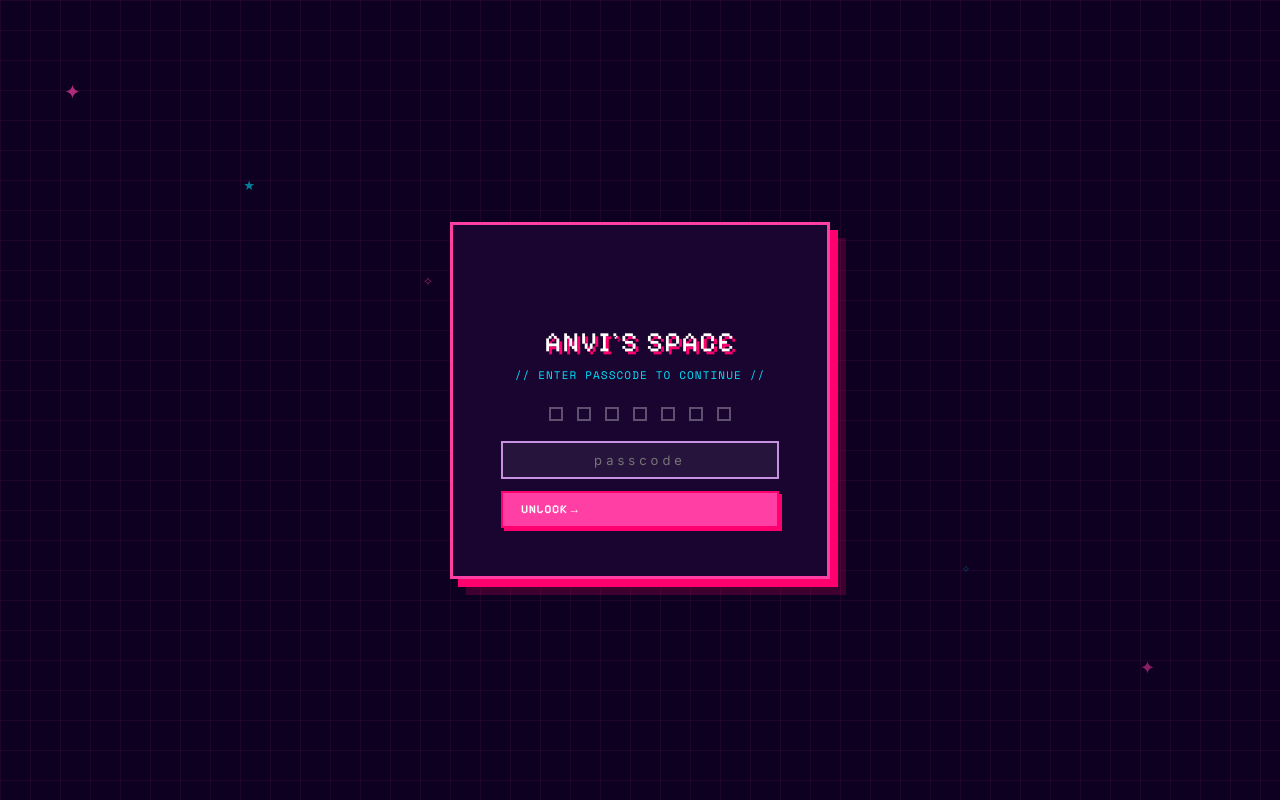
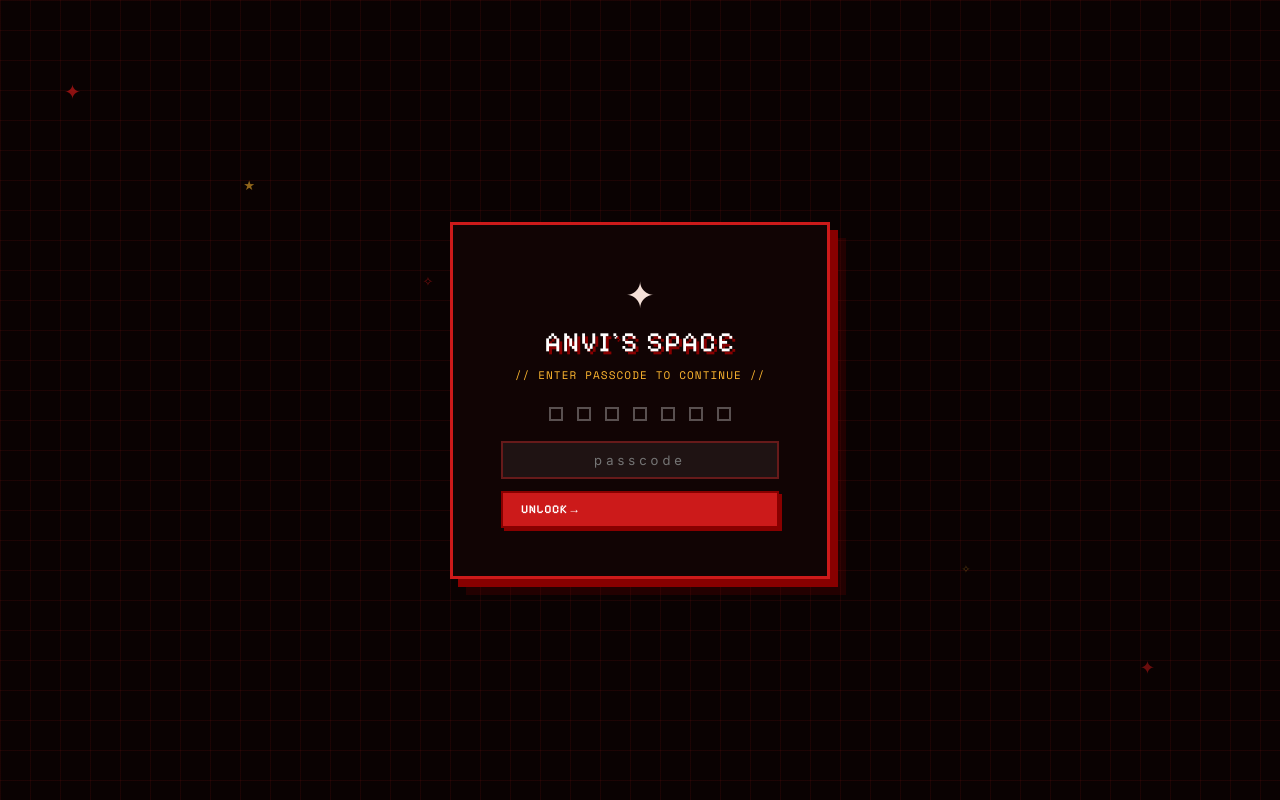
Before and after one commit to anvikaranjkar/anvi-dashboard, a React (Vite) app: page / in a window 1280 px wide. Built offline with nearby package versions, Linux system fonts and the light colour scheme.

Commit message:
Update App.jsx

```diff
--- a/src/App.jsx
+++ b/src/App.jsx
@@ -151,41 +151,45 @@ const styles = `
   * { box-sizing: border-box; margin: 0; padding: 0; }
 
   :root {
-    --bg: #FDF0F8;
-    --bg2: #FFF5FB;
-    --pink: #FF3FA4;
-    --pink-hot: #FF006E;
-    --pink-light: #FFD6ED;
-    --pink-mid: #FFB3DA;
-    --yellow: #FFE600;
-    --yellow-light: #FFFACC;
-    --yellow-bright: #FFD700;
-    --mint: #00F5A0;
-    --mint-light: #CCFFF0;
-    --cyan: #00E5FF;
-    --cyan-light: #CCFAFF;
-    --purple: #BF5FFF;
-    --purple-light: #F0D9FF;
-    --blue: #4CC9F0;
-    --blue-light: #D0F4FF;
-    --orange: #FF6B35;
-    --orange-light: #FFE5D9;
-    --lime: #B5FF3A;
-    --lime-light: #F0FFD9;
-    --text: #1A0530;
-    --text-soft: #5C3A7A;
-    --muted: #A07ABF;
-    --sand: #F0E0F5;
-    --border: #E5C5F0;
-    --border-pixel: #C890E0;
+    --bg: #1A0A0A;
+    --bg2: #221010;
+    --primary: #CC1A1A;
+    --primary-hot: #FF2020;
+    --primary-light: #3D1010;
+    --primary-mid: #551818;
+    --pink: #CC1A1A;
+    --pink-hot: #FF2020;
+    --pink-light: #3D1010;
+    --pink-mid: #551818;
+    --yellow: #E8A020;
+    --yellow-light: #2A1E00;
+    --yellow-bright: #FFB830;
+    --mint: #00C870;
+    --mint-light: #002A18;
+    --cyan: #E05050;
+    --cyan-light: #2A1010;
+    --purple: #882222;
+    --purple-light: #2A0E0E;
+    --blue: #C84040;
+    --blue-light: #2A1010;
+    --orange: #D4722A;
+    --orange-light: #2A1800;
+    --lime: #A0C830;
+    --lime-light: #1A2000;
+    --text: #F5E0D8;
+    --text-soft: #C8927A;
+    --muted: #886055;
+    --sand: #2A1414;
+    --border: #3D1C1C;
+    --border-pixel: #661A1A;
     --sidebar-w: 250px;
     --radius: 0px;
     --radius-sm: 0px;
     --radius-xs: 0px;
-    --shadow: 4px 4px 0px #C890E0;
-    --shadow-hot: 4px 4px 0px #FF3FA4;
-    --shadow-yellow: 4px 4px 0px #FFD700;
-    --shadow-cyan: 4px 4px 0px #00E5FF;
+    --shadow: 4px 4px 0px #661A1A;
+    --shadow-hot: 4px 4px 0px #FF2020;
+    --shadow-yellow: 4px 4px 0px #FFB830;
+    --shadow-cyan: 4px 4px 0px #E05050;
     --transition: 0.15s ease;
     --font-pixel: 'Pixelify Sans', monospace;
     --font-mono: 'Space Mono', monospace;
@@ -195,39 +199,40 @@ const styles = `
 
   body { font-family: var(--font-body); background: var(--bg); color: var(--text); }
 
-  /* ── DARK MODE ── */
+  /* ── DARK MODE (even darker / deeper for this theme) ── */
   body.dark-mode {
-    --bg: #0D0020;
-    --bg2: #150030;
-    --text: #F0E0FF;
-    --text-soft: #C9A8E8;
-    --muted: #7B5FA0;
-    --sand: #1E0040;
-    --border: #3D1A6E;
-    --border-pixel: #6B2DA8;
-    --shadow: 4px 4px 0px #6B2DA8;
-    --shadow-hot: 4px 4px 0px #FF3FA4;
-    --pink-light: #4A0030;
-    --pink-mid: #6B0045;
-    --yellow-light: #2A2000;
-    --mint-light: #001A10;
-    --cyan-light: #001A20;
-    --purple-light: #1E0040;
-    --orange-light: #2A1000;
-    --lime-light: #1A2000;
-    --blue-light: #001A2A;
-  }
-  body.dark-mode .sidebar { background: #070015; border-right-color: var(--pink); }
+    --bg: #0D0404;
+    --bg2: #150808;
+    --text: #FFE8E0;
+    --text-soft: #D4927A;
+    --muted: #775044;
+    --sand: #1E0A0A;
+    --border: #331010;
+    --border-pixel: #551414;
+    --shadow: 4px 4px 0px #551414;
+    --shadow-hot: 4px 4px 0px #FF2020;
+    --primary-light: #2A0808;
+    --pink-light: #2A0808;
+    --pink-mid: #3D1010;
+    --yellow-light: #1E1400;
+    --mint-light: #001A0E;
+    --cyan-light: #1E0808;
+    --purple-light: #1A0606;
+    --orange-light: #1E1000;
+    --lime-light: #121800;
+    --blue-light: #1A0808;
+  }
+  body.dark-mode .sidebar { background: #080202; border-right-color: var(--primary); }
   body.dark-mode input[type="text"], body.dark-mode input[type="url"], body.dark-mode input[type="datetime-local"],
   body.dark-mode input[type="date"], body.dark-mode input[type="password"], body.dark-mode textarea, body.dark-mode select {
-    background: #150030; color: var(--text); border-color: var(--border-pixel);
+    background: #150808; color: var(--text); border-color: var(--border-pixel);
   }
   body.dark-mode input:focus, body.dark-mode textarea:focus, body.dark-mode select:focus {
-    background: #1E0040; border-color: var(--pink); box-shadow: 3px 3px 0px var(--pink-light);
-  }
-  body.dark-mode .hero { background: linear-gradient(135deg, #0D0020 0%, #150030 50%, #070015 100%); }
-  body.dark-mode .lock-card { background: #070015; }
-  body.dark-mode .toast { background: #070015; }
+    background: #1E0A0A; border-color: var(--primary); box-shadow: 3px 3px 0px var(--primary-light);
+  }
+  body.dark-mode .hero { background: linear-gradient(135deg, #0D0404 0%, #150808 50%, #080202 100%); }
+  body.dark-mode .lock-card { background: #080202; }
+  body.dark-mode .toast { background: #080202; }
 
   .app { display: flex; min-height: 100vh; width: 100vw; overflow-x: hidden; }
 
@@ -237,8 +242,8 @@ const styles = `
     position: fixed;
     inset: 0;
     background-image:
-      linear-gradient(rgba(255,62,164,0.04) 1px, transparent 1px),
-      linear-gradient(90deg, rgba(255,62,164,0.04) 1px, transparent 1px);
+      linear-gradient(rgba(204,26,26,0.06) 1px, transparent 1px),
+      linear-gradient(90deg, rgba(204,26,26,0.06) 1px, transparent 1px);
     background-size: 24px 24px;
     pointer-events: none;
     z-index: 0;
@@ -247,8 +252,8 @@ const styles = `
   /* ── SIDEBAR ── */
   .sidebar {
     width: var(--sidebar-w);
-    background: #1A0530;
-    border-right: 3px solid var(--pink);
+    background: #110606;
+    border-right: 3px solid var(--primary);
     display: flex;
     flex-direction: column;
     position: fixed;
@@ -268,21 +273,21 @@ const styles = `
   }
   .sidebar-logo {
     padding: 28px 20px 20px;
-    border-bottom: 2px solid rgba(255,62,164,0.3);
+    border-bottom: 2px solid rgba(204,26,26,0.3);
     position: relative;
   }
   .logo-text {
     font-family: var(--font-pixel);
     font-size: 20px;
-    color: var(--pink);
+    color: var(--primary);
     line-height: 1.2;
-    text-shadow: 2px 2px 0px #FF006E, 4px 4px 0px rgba(255,0,110,0.3);
+    text-shadow: 2px 2px 0px #880000, 4px 4px 0px rgba(136,0,0,0.3);
     letter-spacing: 0.05em;
   }
   .logo-sub {
     font-family: var(--font-mono);
     font-size: 9px;
-    color: var(--cyan);
+    color: var(--yellow-bright);
     letter-spacing: 0.15em;
     text-transform: uppercase;
     margin-top: 6px;
@@ -291,14 +296,14 @@ const styles = `
   .logo-pill {
     display: inline-block;
     margin-top: 10px;
-    background: var(--pink);
+    background: var(--primary);
     color: white;
     font-family: var(--font-pixel);
     font-size: 10px;
     letter-spacing: 0.08em;
     padding: 3px 10px;
-    border: 1.5px solid #FF69B4;
-    box-shadow: 2px 2px 0px #AA0055;
+    border: 1.5px solid #FF2020;
+    box-shadow: 2px 2px 0px #880000;
   }
   .nav-section { padding: 16px 10px 8px; }
   .nav-label {
@@ -306,11 +311,11 @@ const styles = `
     font-size: 9px;
     letter-spacing: 0.16em;
     text-transform: uppercase;
-    color: var(--cyan);
+    color: var(--yellow-bright);
     padding: 0 10px;
     margin-bottom: 6px;
     margin-top: 12px;
-    opacity: 0.8;
+    opacity: 0.7;
   }
   .nav-item {
     display: flex;
@@ -320,7 +325,7 @@ const styles = `
     cursor: pointer;
     font-family: var(--font-pixel);
     font-size: 13px;
-    color: rgba(255,255,255,0.55);
+    color: rgba(245,224,216,0.45);
     transition: all var(--transition);
     border: none;
     background: none;
@@ -330,22 +335,22 @@ const styles = `
     letter-spacing: 0.03em;
   }
   .nav-item:hover {
-    background: rgba(255,62,164,0.12);
-    color: var(--pink);
-    border-left-color: var(--pink);
+    background: rgba(204,26,26,0.15);
+    color: var(--primary);
+    border-left-color: var(--primary);
   }
   .nav-item.active {
-    background: linear-gradient(90deg, rgba(255,62,164,0.25), transparent);
-    color: var(--pink);
-    border-left: 3px solid var(--pink);
-    text-shadow: 0 0 8px rgba(255,62,164,0.5);
-  }
-  .nav-item.active .nav-icon { filter: drop-shadow(0 0 4px var(--pink)); }
+    background: linear-gradient(90deg, rgba(204,26,26,0.3), transparent);
+    color: #FF6060;
+    border-left: 3px solid var(--primary);
+    text-shadow: 0 0 8px rgba(204,26,26,0.6);
+  }
+  .nav-item.active .nav-icon { filter: drop-shadow(0 0 4px var(--primary)); }
   .nav-icon { font-size: 16px; }
   .sidebar-footer {
     margin-top: auto;
     padding: 14px 10px 20px;
-    border-top: 2px solid rgba(255,62,164,0.2);
+    border-top: 2px solid rgba(204,26,26,0.2);
   }
 
   /* ── MAIN ── */
@@ -362,19 +367,19 @@ const styles = `
   .hero {
     position: relative;
     min-height: 180px;
-    background: linear-gradient(135deg, #2D0050 0%, #1A0040 40%, #0D002B 100%);
+    background: linear-gradient(135deg, #1A0606 0%, #110404 40%, #0A0202 100%);
     overflow: hidden;
     display: flex;
     align-items: flex-end;
     padding: 28px 44px;
-    border-bottom: 3px solid var(--pink);
+    border-bottom: 3px solid var(--primary);
   }
   .hero::after {
     content: '';
     position: absolute;
     bottom: -3px; left: 0; right: 0;
     height: 3px;
-    background: linear-gradient(90deg, var(--pink), var(--purple), var(--cyan), var(--yellow), var(--pink));
+    background: linear-gradient(90deg, var(--primary), var(--yellow-bright), #FF6060, var(--mint), var(--primary));
     background-size: 200% 100%;
     animation: shimmer 3s linear infinite;
   }
@@ -415,7 +420,7 @@ const styles = `
   .hero-overlay {
     position: absolute;
     inset: 0;
-    background: linear-gradient(to top, rgba(26,5,48,0.97) 0%, transparent 70%);
+    background: linear-gradient(to top, rgba(17,4,4,0.97) 0%, transparent 70%);
   }
   .hero-content { position: relative; z-index: 1; }
   .hero-greeting {
@@ -423,13 +428,13 @@ const styles = `
     font-size: 34px;
     color: white;
     line-height: 1.1;
-    text-shadow: 3px 3px 0px var(--pink-hot), 6px 6px 0px rgba(255,0,110,0.25);
+    text-shadow: 3px 3px 0px #880000, 6px 6px 0px rgba(136,0,0,0.25);
     letter-spacing: 0.04em;
   }
   .hero-date {
     font-family: var(--font-mono);
     font-size: 11px;
-    color: var(--cyan);
+    color: var(--yellow-bright);
     margin-top: 8px;
     letter-spacing: 0.12em;
     text-transform: uppercase;
@@ -464,8 +469,8 @@ const styles = `
     left: 0;
     width: 100%;
     height: 3px;
-    background: var(--pink);
-    box-shadow: 2px 2px 0px var(--pink-hot);
+    background: var(--primary);
+    box-shadow: 2px 2px 0px #880000;
   }
 
   /* ── CARDS ── */
@@ -480,7 +485,7 @@ const styles = `
     content: '';
     position: absolute;
     top: -2px; left: 4px; right: -4px; bottom: -4px;
-    background: rgba(200,144,224,0.15);
+    background: rgba(102,26,26,0.12);
     z-index: -1;
   }
   .card-sm { padding: 14px 18px; }
@@ -515,14 +520,14 @@ const styles = `
     padding: 8px 14px;
   }
   .section-header-subjects {
-    background: linear-gradient(90deg, #FFD6ED, #F0D9FF, transparent);
-    border-left: 4px solid var(--pink);
-    box-shadow: 3px 3px 0px var(--pink-mid);
+    background: linear-gradient(90deg, #3D1010, #2A1010, transparent);
+    border-left: 4px solid var(--primary);
+    box-shadow: 3px 3px 0px var(--primary-mid);
   }
   .section-header-extras {
-    background: linear-gradient(90deg, #D0F4FF, #CCFFF0, transparent);
-    border-left: 4px solid var(--cyan);
-    box-shadow: 3px 3px 0px var(--cyan);
+    background: linear-gradient(90deg, #2A1A00, #1A1800, transparent);
+    border-left: 4px solid var(--yellow-bright);
+    box-shadow: 3px 3px 0px #886010;
   }
 
   /* ── COUNTDOWN WIDGETS ── */
@@ -642,9 +647,9 @@ const styles = `
     letter-spacing: 0.06em;
     flex-shrink: 0;
   }
-  .badge-high { background: #fee2e2; color: #ef4444; border: 1px solid #ef4444; }
-  .badge-med { background: var(--yellow-light); color: #D97706; border: 1px solid #FFD700; }
-  .badge-low { background: var(--mint-light); color: #059669; border: 1px solid var(--mint); }
+  .badge-high { background: #2A0808; color: #FF6060; border: 1px solid #880000; }
+  .badge-med { background: var(--yellow-light); color: #E8A020; border: 1px solid var(--yellow-bright); }
+  .badge-low { background: var(--mint-light); color: #00C870; border: 1px solid var(--mint); }
 
   /* ── INPUT ── */
   input[type="text"], input[type="url"], input[type="datetime-local"], input[type="date"], input[type="password"], textarea, select {
@@ -660,9 +665,9 @@ const styles = `
     border-radius: 0;
   }
   input:focus, textarea:focus, select:focus {
-    border-color: var(--pink);
-    box-shadow: 3px 3px 0px var(--pink-light);
-    background: white;
+    border-color: var(--primary);
+    box-shadow: 3px 3px 0px var(--primary-light);
+    background: #1E0808;
   }
   textarea { resize: vertical; min-height: 80px; line-height: 1.6; }
 
@@ -682,31 +687,31 @@ const styles = `
     border-radius: 0;
   }
   .btn-primary {
-    background: var(--pink);
+    background: var(--primary);
     color: white;
-    border-color: var(--pink-hot);
-    box-shadow: 3px 3px 0px var(--pink-hot);
-  }
-  .btn-primary:hover { background: var(--pink-hot); transform: translate(-1px,-1px); box-shadow: 4px 4px 0px #AA0044; }
-  .btn-primary:active { transform: translate(2px,2px); box-shadow: 1px 1px 0px var(--pink-hot); }
+    border-color: #880000;
+    box-shadow: 3px 3px 0px #880000;
+  }
+  .btn-primary:hover { background: var(--primary-hot); transform: translate(-1px,-1px); box-shadow: 4px 4px 0px #660000; }
+  .btn-primary:active { transform: translate(2px,2px); box-shadow: 1px 1px 0px #880000; }
   .btn-ghost {
     background: transparent;
     border: 2px solid var(--border-pixel);
     color: var(--text-soft);
     box-shadow: 2px 2px 0px var(--border-pixel);
   }
-  .btn-ghost:hover { background: var(--pink-light); border-color: var(--pink); color: var(--pink); transform: translate(-1px,-1px); box-shadow: 3px 3px 0px var(--pink-mid); }
+  .btn-ghost:hover { background: var(--primary-light); border-color: var(--primary); color: #FF6060; transform: translate(-1px,-1px); box-shadow: 3px 3px 0px var(--primary-mid); }
   .btn-yellow {
     background: var(--yellow);
-    color: #1A0530;
+    color: #1A0A00;
     border-color: var(--yellow-bright);
-    box-shadow: 3px 3px 0px var(--yellow-bright);
+    box-shadow: 3px 3px 0px #886010;
   }
   .btn-cyan {
-    background: var(--cyan);
-    color: #001A20;
-    border-color: #00AACC;
-    box-shadow: 3px 3px 0px #00AACC;
+    background: var(--primary);
+    color: white;
+    border-color: #880000;
+    box-shadow: 3px 3px 0px #880000;
   }
   .btn-sm { padding: 6px 12px; font-size: 11px; }
   .btn-xs { padding: 4px 8px; font-size: 10px; }
@@ -730,14 +735,14 @@ const styles = `
     position: relative;
   }
   .tab.active {
-    background: var(--pink);
+    background: var(--primary);
     color: white;
-    border-color: var(--pink-hot);
-    border-bottom: 2px solid var(--pink);
-    box-shadow: 2px 0px 0px var(--pink-hot), -1px 0px 0px var(--pink-hot);
+    border-color: #880000;
+    border-bottom: 2px solid var(--primary);
+    box-shadow: 2px 0px 0px #880000, -1px 0px 0px #880000;
     z-index: 1;
   }
-  .tab:hover:not(.active) { background: var(--pink-light); color: var(--pink); border-color: var(--pink-mid); border-bottom: 2px solid var(--pink-mid); }
+  .tab:hover:not(.active) { background: var(--primary-light); color: #FF6060; border-color: var(--primary-mid); border-bottom: 2px solid var(--primary-mid); }
 
   /* ── DASHBOARD TABS ── */
   .dash-tabs { display: flex; gap: 8px; margin-bottom: 22px; flex-wrap: wrap; }
@@ -754,32 +759,32 @@ const styles = `
     letter-spacing: 0.05em;
   }
   .dash-tab.active-pink {
-    background: var(--pink);
+    background: var(--primary);
     color: white;
-    border-color: var(--pink-hot);
-    box-shadow: 3px 3px 0px var(--pink-hot);
+    border-color: #880000;
+    box-shadow: 3px 3px 0px #880000;
     transform: translate(-1px,-1px);
   }
   .dash-tab.active-cyan {
-    background: var(--cyan);
-    color: #001A20;
-    border-color: #00AACC;
-    box-shadow: 3px 3px 0px #00AACC;
+    background: var(--yellow-bright);
+    color: #1A0800;
+    border-color: #886010;
+    box-shadow: 3px 3px 0px #886010;
     transform: translate(-1px,-1px);
   }
   .dash-tab.active-yellow {
     background: var(--yellow);
-    color: #1A0530;
+    color: #1A0800;
     border-color: var(--yellow-bright);
-    box-shadow: 3px 3px 0px var(--yellow-bright);
+    box-shadow: 3px 3px 0px #886010;
     transform: translate(-1px,-1px);
   }
   .dash-tab:hover:not(.active-pink):not(.active-cyan):not(.active-yellow) {
-    background: var(--pink-light);
-    border-color: var(--pink);
-    color: var(--pink);
+    background: var(--primary-light);
+    border-color: var(--primary);
+    color: #FF6060;
     transform: translate(-1px,-1px);
-    box-shadow: 3px 3px 0px var(--pink-mid);
+    box-shadow: 3px 3px 0px var(--primary-mid);
   }
 
   /* ── SUBJECT CARD ── */
@@ -848,13 +853,13 @@ const styles = `
     transition: color var(--transition);
     letter-spacing: 0.05em;
   }
-  .subject-inner-tab.active { color: var(--pink); }
+  .subject-inner-tab.active { color: #FF6060; }
   .subject-inner-tab.active::after {
     content: '';
     position: absolute;
     bottom: -2px; left: 0; right: 0;
     height: 2px;
-    background: var(--pink);
+    background: var(--primary);
   }
 
   /* ── GOALS ── */
@@ -936,20 +941,20 @@ const styles = `
   .vision-img { aspect-ratio: 1; object-fit: cover; width: 100%; background: var(--sand); border: 2px solid var(--border-pixel); }
   .vision-add {
     aspect-ratio: 1;
-    border: 2px dashed var(--pink-mid);
+    border: 2px dashed var(--primary-mid);
     display: flex;
     flex-direction: column;
     align-items: center;
     justify-content: center;
     cursor: pointer;
-    color: var(--pink);
+    color: #FF6060;
     font-family: var(--font-pixel);
     font-size: 11px;
     gap: 6px;
     transition: all var(--transition);
-    background: var(--pink-light);
-  }
-  .vision-add:hover { border-color: var(--pink); background: var(--pink-mid); }
+    background: var(--primary-light);
+  }
+  .vision-add:hover { border-color: var(--primary); background: var(--primary-mid); }
 
   /* ── BOOKMARK ── */
   .bookmark-card {
@@ -969,13 +974,13 @@ const styles = `
   /* ── TOAST ── */
   .toast-container { position: fixed; bottom: 24px; right: 24px; z-index: 9999; display: flex; flex-direction: column; gap: 8px; }
   .toast {
-    background: #1A0530;
+    background: #110404;
     color: white;
-    border: 2px solid var(--pink);
+    border: 2px solid var(--primary);
     padding: 11px 20px;
     font-family: var(--font-pixel);
     font-size: 12px;
-    box-shadow: 4px 4px 0px var(--pink-hot);
+    box-shadow: 4px 4px 0px #880000;
     animation: slideIn 0.3s ease;
     max-width: 340px;
     letter-spacing: 0.03em;
@@ -989,7 +994,7 @@ const styles = `
     display: flex;
     align-items: center;
     justify-content: center;
-    background: #0D0020;
+    background: #0A0202;
     flex-direction: column;
     gap: 24px;
     position: relative;
@@ -1000,17 +1005,17 @@ const styles = `
     position: absolute;
     inset: 0;
     background-image:
-      linear-gradient(rgba(255,62,164,0.08) 1px, transparent 1px),
-      linear-gradient(90deg, rgba(255,62,164,0.08) 1px, transparent 1px);
+      linear-gradient(rgba(204,26,26,0.1) 1px, transparent 1px),
+      linear-gradient(90deg, rgba(204,26,26,0.1) 1px, transparent 1px);
     background-size: 30px 30px;
   }
   .lock-card {
-    background: #1A0530;
-    border: 3px solid var(--pink);
+    background: #110404;
+    border: 3px solid var(--primary);
     padding: 48px;
     width: 380px;
     text-align: center;
-    box-shadow: 8px 8px 0px var(--pink-hot), 16px 16px 0px rgba(255,0,110,0.2);
+    box-shadow: 8px 8px 0px #880000, 16px 16px 0px rgba(136,0,0,0.2);
     position: relative;
     z-index: 1;
   }
@@ -1019,13 +1024,13 @@ const styles = `
     font-size: 28px;
     margin-bottom: 8px;
     color: white;
-    text-shadow: 3px 3px 0px var(--pink-hot);
+    text-shadow: 3px 3px 0px #880000;
     letter-spacing: 0.06em;
   }
-  .lock-sub { color: var(--cyan); font-family: var(--font-mono); font-size: 11px; margin-bottom: 24px; letter-spacing: 0.1em; text-transform: uppercase; }
+  .lock-sub { color: var(--yellow-bright); font-family: var(--font-mono); font-size: 11px; margin-bottom: 24px; letter-spacing: 0.1em; text-transform: uppercase; }
   .passcode-dots { display: flex; gap: 14px; justify-content: center; margin: 20px 0; }
   .passcode-dot { width: 14px; height: 14px; border: 2px solid rgba(255,255,255,0.3); transition: all var(--transition); }
-  .passcode-dot.filled { background: var(--pink); border-color: var(--pink); box-shadow: 2px 2px 0px var(--pink-hot); }
+  .passcode-dot.filled { background: var(--primary); border-color: var(--primary); box-shadow: 2px 2px 0px #880000; }
 
   /* ── ADD ROW ── */
   .add-row { display: flex; gap: 8px; margin-top: 10px; align-items: flex-start; }
@@ -1046,7 +1051,7 @@ const styles = `
     transition: background var(--transition);
     letter-spacing: 0.04em;
   }
-  .dropdown-header:hover { background: var(--pink-light); }
+  .dropdown-header:hover { background: var(--primary-light); }
   .dropdown-body { background: var(--bg2); border-top: 2px solid var(--border-pixel); padding: 14px; }
 
   /* ── COLOUR CHIPS ── */
@@ -1449,7 +1454,7 @@ export default function App() {
         <div className="lockscreen">
           {/* Floating pixel stars */}
           {["✦","★","✧","✦","★","✧","✦"].map((s, i) => (
-            <div key={i} style={{ position:"absolute", color: i%2===0?"var(--pink)":"var(--cyan)", fontSize:i%3===0?20:14, top:`${10+i*12}%`, left:`${5+i*14}%`, animation:`twinkle ${2+i*0.3}s ease-in-out infinite`, animationDelay:`${i*0.4}s`, opacity:0.7 }}>{s}</div>
+            <div key={i} style={{ position:"absolute", color: i%2===0?"var(--primary)":"var(--yellow-bright)", fontSize:i%3===0?20:14, top:`${10+i*12}%`, left:`${5+i*14}%`, animation:`twinkle ${2+i*0.3}s ease-in-out infinite`, animationDelay:`${i*0.4}s`, opacity:0.7 }}>{s}</div>
           ))}
           <div className="lock-card">
             <div style={{ fontSize: 36, marginBottom: 8 }}>✦</div>
@@ -1572,9 +1577,9 @@ export default function App() {
                 <div key={i} className="hero-star" style={{ top:`${10+i*10}%`, left:`${5+i*13}%`, animationDelay:`${i*0.4}s`, fontSize: i%3===0?16:10 }}>{s}</div>
               ))}
             </div>
-            <div className="hero-blob" style={{ width:280, height:280, background:"#FF3FA4", top:-100, right:250 }} />
-            <div className="hero-blob" style={{ width:220, height:220, background:"#BF5FFF", top:-80, right:-60 }} />
-            <div className="hero-blob" style={{ width:180, height:180, background:"#00E5FF", bottom:-80, right:420 }} />
+            <div className="hero-blob" style={{ width:280, height:280, background:"#880000", top:-100, right:250 }} />
+            <div className="hero-blob" style={{ width:220, height:220, background:"#CC1A00", top:-80, right:-60 }} />
+            <div className="hero-blob" style={{ width:180, height:180, background:"#661000", bottom:-80, right:420 }} />
             {data.heroImage && <div className="hero-bg" style={{ backgroundImage:`url(${data.heroImage})` }} />}
             <div className="hero-overlay" />
             <div className="hero-content">
@@ -1743,7 +1748,7 @@ function DashboardPage({ data, todayTotal, thisWeekTotal, todaySessions, subject
                     </span>
                     <button onClick={() => setTab("widgets")} style={{ fontFamily:"var(--font-pixel)", fontSize:9, color:"var(--purple)", background:"none", border:"none", cursor:"pointer", letterSpacing:"0.06em" }}>VIEW ALL →</button>
                   </div>
-                  <div style={{ display:"grid", gridTemplateColumns:"repeat(auto-fill, minmax(110px, 1fr))", gap:8 }}>
+                  <div style={{ display:"grid", gridTemplateColumns:"repeat(4, 1fr)", gap:8 }}>
                     {dashWidgets.slice(0, 8).map(w => (
                       <div key={w.id} style={{ position:"relative", border:"2px solid var(--border-pixel)", boxShadow:"2px 2px 0px var(--border-pixel)" }}>
                         <img src={w.url} alt={w.caption||"widget"} style={{ width:"100%", aspectRatio:"1", objectFit:"cover", display:"block" }} onError={e=>{e.target.style.background="var(--sand)";e.target.style.minHeight="80px";}} />
```
